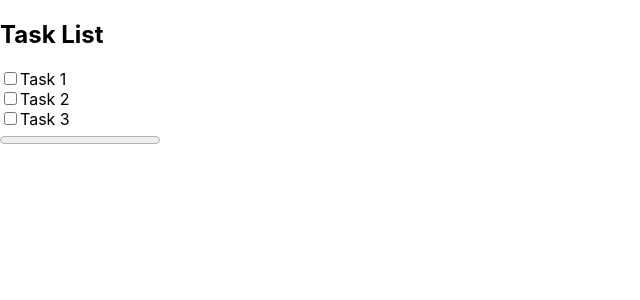
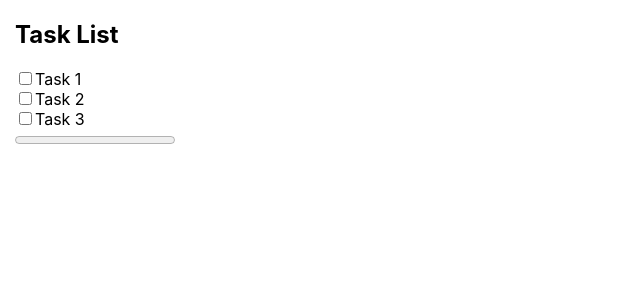
Before and after one commit to edgarsilvamatos/02-form-example, a React (Create React App) app: page / in a window 1280 px wide. Shown: the top 300 px of the page, without its empty margins (0-640 px from the left). Built offline with nearby package versions, Linux system fonts and the light colour scheme.

Commit message:
Improved Layout

```diff
--- a/src/App.js
+++ b/src/App.js
@@ -21,7 +21,7 @@ const App = () => {
   };
 
   return (
-    <div>
+    <div style={{ marginLeft: '15px' }}>
       <h2>Task List</h2>
       {tasks.map((task) => (
         <div key={task.id}>
```
